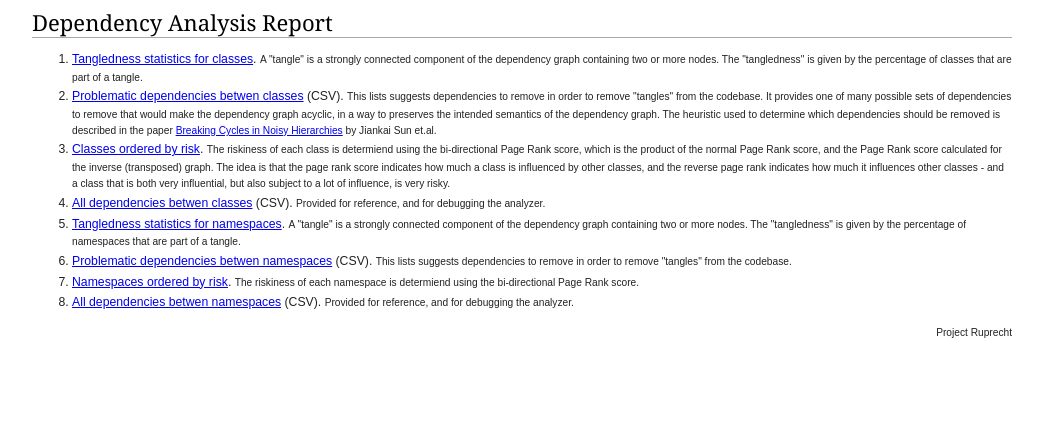
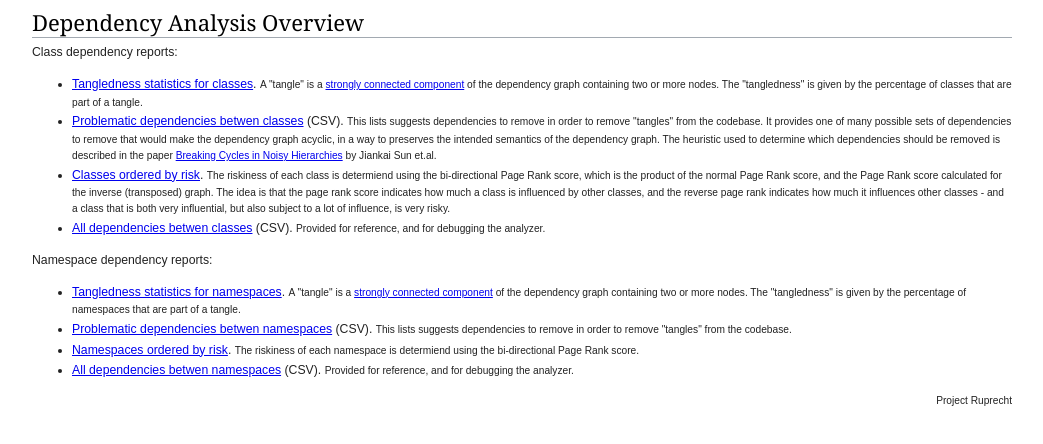
Before and after one commit to wikimedia/mediawiki-tools-dependency-analysis, a plain HTML site: page www/index.html in a window 1280 px wide. Shown: the whole page, without its empty margins (118-1161 px from the left). Drawn offline with Linux system fonts and the light colour scheme.

Commit message:
Polish index.html a bit
Change-Id: I09b32bf513529524eb0cc2a3b46404457461dfc6

```diff
--- a/www/index.html
+++ b/www/index.html
@@ -1,16 +1,17 @@
 <html>
 	<head>
-		<title>Dependency Analysis Report</title>
+		<title>DA Overview</title>
 		<link rel="stylesheet" type="text/css" href="mw.css">
  	</head>
 
 	<body>
 		<div style="max-width: 80em; margin-left: auto; margin-right: auto">
-			<h1>Dependency Analysis Report</h1>
+			<h1>Dependency Analysis Overview</h1>
 
-			<ol>
+			Class dependency reports:
+			<ul>
 				<li><a href="report/class-dependencies.tangles.txt">Tangledness statistics for classes</a>.
-					<small>A "tangle" is a <e>strongly connected component</e> of the dependency graph containing two or more nodes.
+					<small>A "tangle" is a <a href="https://en.wikipedia.org/wiki/Strongly_connected_component">strongly connected component</a> of the dependency graph containing two or more nodes.
 					The "tangledness" is given by the percentage of classes that are part of a tangle.</small>
 				</li>
 				<li><a href="report/class-dependencies.break.csv">Problematic dependencies betwen classes</a> (CSV).
@@ -18,7 +19,7 @@
 					It provides one of many possible sets of dependencies to remove that would make the dependency
 					graph acyclic, in a way to preserves the intended semantics of the dependency graph. The heuristic
 					used to determine which dependencies should be removed is described in the paper
-					<e><a href="https://github.com/zhenv5/breaking_cycles_in_noisy_hierarchies/blob/master/paper/Paper_WebSci_17_Breaking_Cycles_in_Noisy_Hierarchies.pdf">Breaking Cycles in Noisy Hierarchies</a></e>
+					<a href="https://github.com/zhenv5/breaking_cycles_in_noisy_hierarchies/blob/master/paper/Paper_WebSci_17_Breaking_Cycles_in_Noisy_Hierarchies.pdf">Breaking Cycles in Noisy Hierarchies</a>
 					by Jiankai Sun et.al.</small>
 				</li>
 				<li><a href="report/class-dependencies.risk.txt">Classes ordered by risk</a>.
@@ -32,9 +33,12 @@
 				<li><a href="report/class-dependencies.csv">All dependencies betwen classes</a> (CSV).
 					<small>Provided for reference, and for debugging the analyzer.</small>
 				</li>
+			</ul>
 
+			Namespace dependency reports:
+			<ul>
 				<li><a href="report/namespace-dependencies.tangles.txt">Tangledness statistics for namespaces</a>.
-					<small>A "tangle" is a <e>strongly connected component</e> of the dependency graph containing two or more nodes.
+					<small>A "tangle" is a <a href="https://en.wikipedia.org/wiki/Strongly_connected_component">strongly connected component</a> of the dependency graph containing two or more nodes.
 					The "tangledness" is given by the percentage of namespaces that are part of a tangle.</small>
 				</li>
 				<li><a href="report/namespace-dependencies.break.csv">Problematic dependencies betwen namespaces</a> (CSV).
@@ -46,7 +50,7 @@
 				<li><a href="report/namespace-dependencies.csv">All dependencies betwen namespaces</a> (CSV).
 					<small>Provided for reference, and for debugging the analyzer.</small>
 				</li>
-			</ol>
+			</ul>
 
 			<p style="text-align:right"><small>Project Ruprecht</small></p>
 		</div>
```
